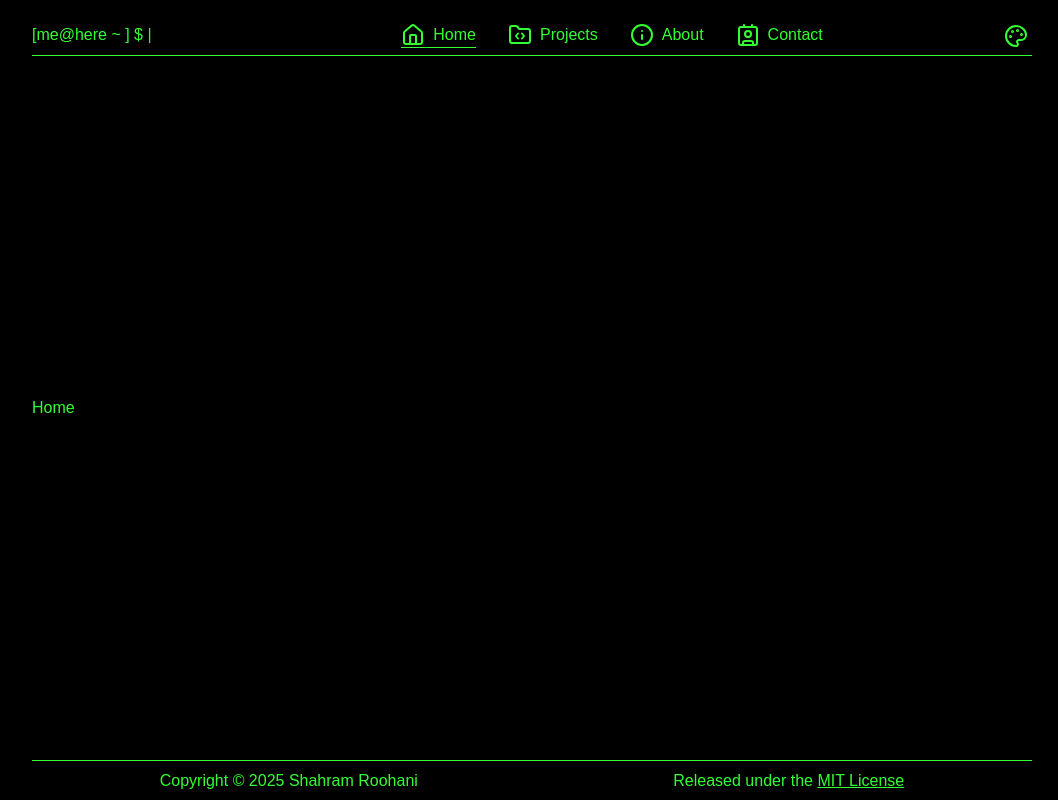
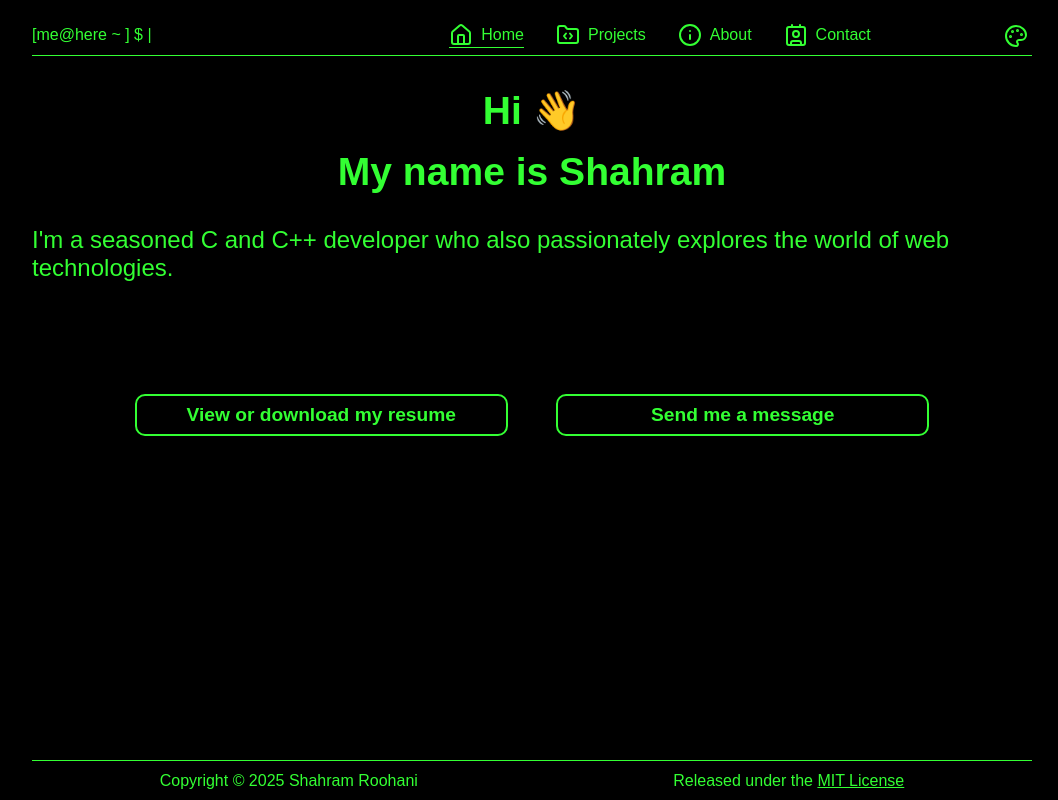
Before and after one commit to sroohani/sroohani.github.io, a React (Vite) app: page /#/ in a window 1280 px wide. Shown: the whole page, without its empty margins (108-1166 px from the left). Built offline with nearby package versions, Linux system fonts and the light colour scheme.

Commit message:
Implement basic home page

```diff
--- a/src/App.tsx
+++ b/src/App.tsx
@@ -7,7 +7,7 @@ import { showThemeSelectorAtom } from "./components/Theme/store";
 import { useEffect } from "react";
 import { themeAtom } from "./components/Theme/store";
 import { themeInfo } from "./components/Theme/types";
-import { promptPathAtom } from "./Prompt/store";
+import { promptPathAtom } from "./components/Prompt/store";
 
 function App() {
   const showThemeSelector = useAtomValue(showThemeSelectorAtom);
--- /dev/null
+++ b/src/components/Button/Button.module.css
@@ -0,0 +1,38 @@
+.button {
+  background-color: var(--background-color);
+  color: var(--text-color);
+  border: none;
+  outline: none;
+  cursor: pointer;
+  padding: 0.5rem;
+  border: var(--border-width) var(--border-style) var(--text-color);
+  border-radius: var(--border-radius);
+  animation: hide-shadow 0.3s;
+  min-width: 35ch;
+  font-size: 1.2rem;
+  font-weight: 600;
+  margin: 1rem;
+}
+
+.button:hover {
+  animation: show-shadow 0.3s;
+  animation-fill-mode: forwards;
+}
+
+@keyframes show-shadow {
+  0% {
+    box-shadow: 0 0 0px 0px var(--text-color);
+  }
+  100% {
+    box-shadow: 0 0 6px 2px var(--text-color);
+  }
+}
+
+@keyframes hide-shadow {
+  0% {
+    box-shadow: 0 0 6px 2px var(--text-color);
+  }
+  100% {
+    box-shadow: 0 0 0px 0px var(--text-color);
+  }
+}
--- /dev/null
+++ b/src/components/Button/Button.tsx
@@ -0,0 +1,19 @@
+import type { LucideIcon } from "lucide-react";
+import classes from "./Button.module.css";
+
+interface Props {
+  title: string;
+  icon?: LucideIcon;
+  onClick?: () => void;
+}
+
+const Button = ({ title, icon: Icon, onClick }: Props) => {
+  return (
+    <button className={classes.button} onClick={onClick}>
+      {Icon && <Icon />}
+      {title}
+    </button>
+  );
+};
+
+export default Button;
--- a/src/components/Header/Header.tsx
+++ b/src/components/Header/Header.tsx
@@ -1,4 +1,4 @@
-import Prompt from "@/Prompt/Prompt";
+import Prompt from "@/components/Prompt/Prompt";
 import navbarItems from "@/data/navbar-items";
 import Navbar from "@/components/Navbar/Navbar";
 import ThemeSelectorButton from "@/components/Theme/ThemeSelectorButton";
@@ -6,7 +6,7 @@ import classes from "./Header.module.css";
 import { useAtomValue, useSetAtom } from "jotai";
 import { navbarPathAtom } from "@/components/Navbar/types";
 import { useEffect } from "react";
-import { promptPathAtom } from "@/Prompt/store";
+import { promptPathAtom } from "@/components/Prompt/store";
 
 const Header = () => {
   const navbarPath = useAtomValue(navbarPathAtom);
--- a/src/Prompt/Prompt.module.css
+++ b/src/components/Prompt/Prompt.module.css
@@ -1,5 +1,5 @@
 .prompt {
-  min-width: 20ch;
+  min-width: 30ch;
   background-color: inherit;
   color: inherit;
   font-family: "Courier New", Courier, monospace;
--- /dev/null
+++ b/src/pages/Home/Home.module.css
@@ -0,0 +1,25 @@
+.frame {
+  display: flex;
+  flex-direction: column;
+  justify-content: flex-start;
+  align-items: center;
+  padding-top: 2rem;
+  gap: 1rem;
+  height: 100%;
+}
+
+.whoami {
+  margin-top: 1rem;
+  font-size: 1.5rem;
+}
+
+.button-bar {
+  display: flex;
+  justify-content: center;
+  align-items: center;
+  flex-wrap: wrap;
+  gap: 1rem;
+  padding: 1rem;
+  width: 100%;
+  margin: 4rem auto;
+}
--- a/src/pages/Home/Home.tsx
+++ b/src/pages/Home/Home.tsx
@@ -1,5 +1,30 @@
+import Button from "@/components/Button/Button";
+import classes from "./Home.module.css";
+import { useNavigate } from "react-router-dom";
+
 const Home = () => {
-  return <div>Home</div>;
+  const navigate = useNavigate();
+
+  return (
+    <div className={classes.frame}>
+      <h3>Hi 👋</h3>
+      <h3>My name is Shahram</h3>
+      <p className={classes.whoami}>
+        I'm a seasoned C and C++ developer who also passionately explores the
+        world of web technologies.
+      </p>
+      <div className={classes["button-bar"]}>
+        <Button
+          title="View or download my resume"
+          onClick={() => navigate("/about/resume")}
+        />
+        <Button
+          title="Send me a message"
+          onClick={() => navigate("/contact")}
+        />
+      </div>
+    </div>
+  );
 };
 
 export default Home;
```
Also changed, not shown: src/components/Prompt/Prompt.tsx (renamed from src/Prompt/Prompt.tsx), src/components/Prompt/store.ts (renamed from src/Prompt/store.ts).
